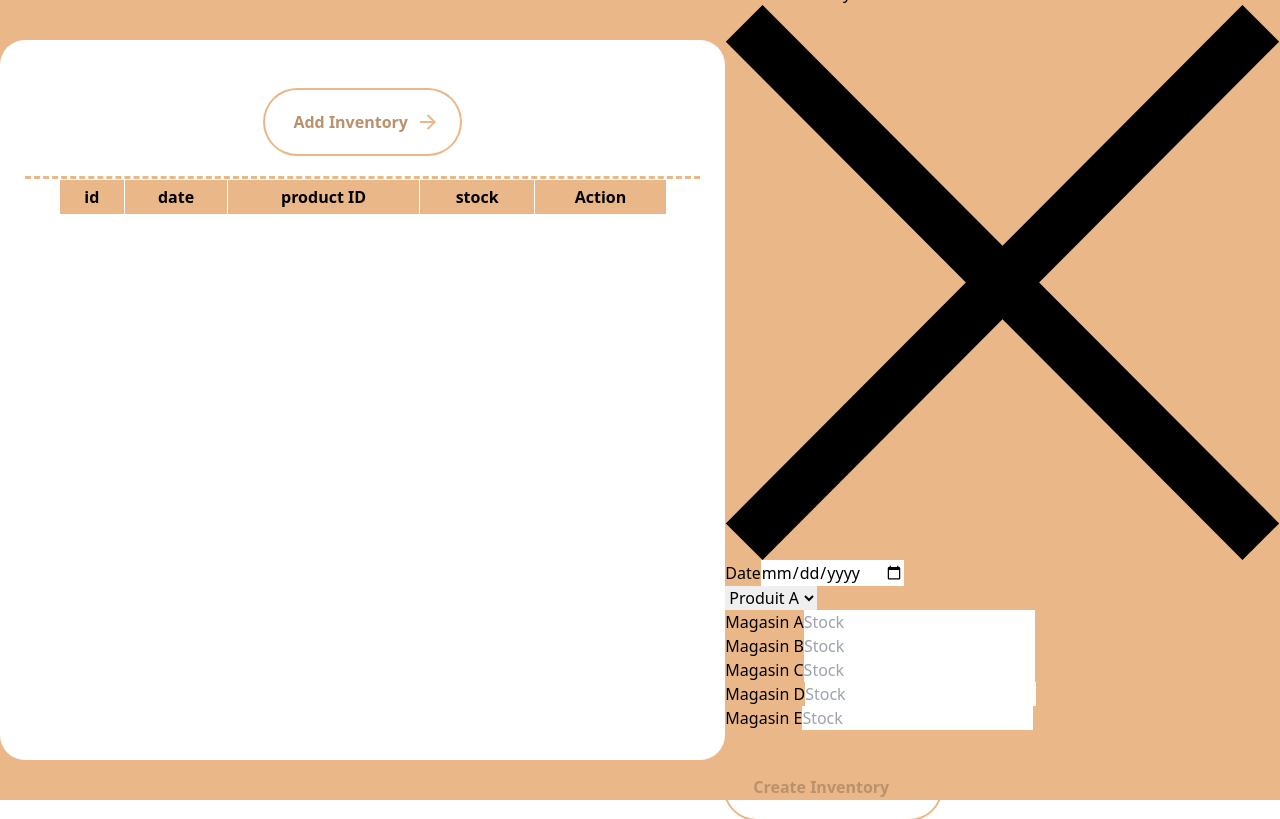
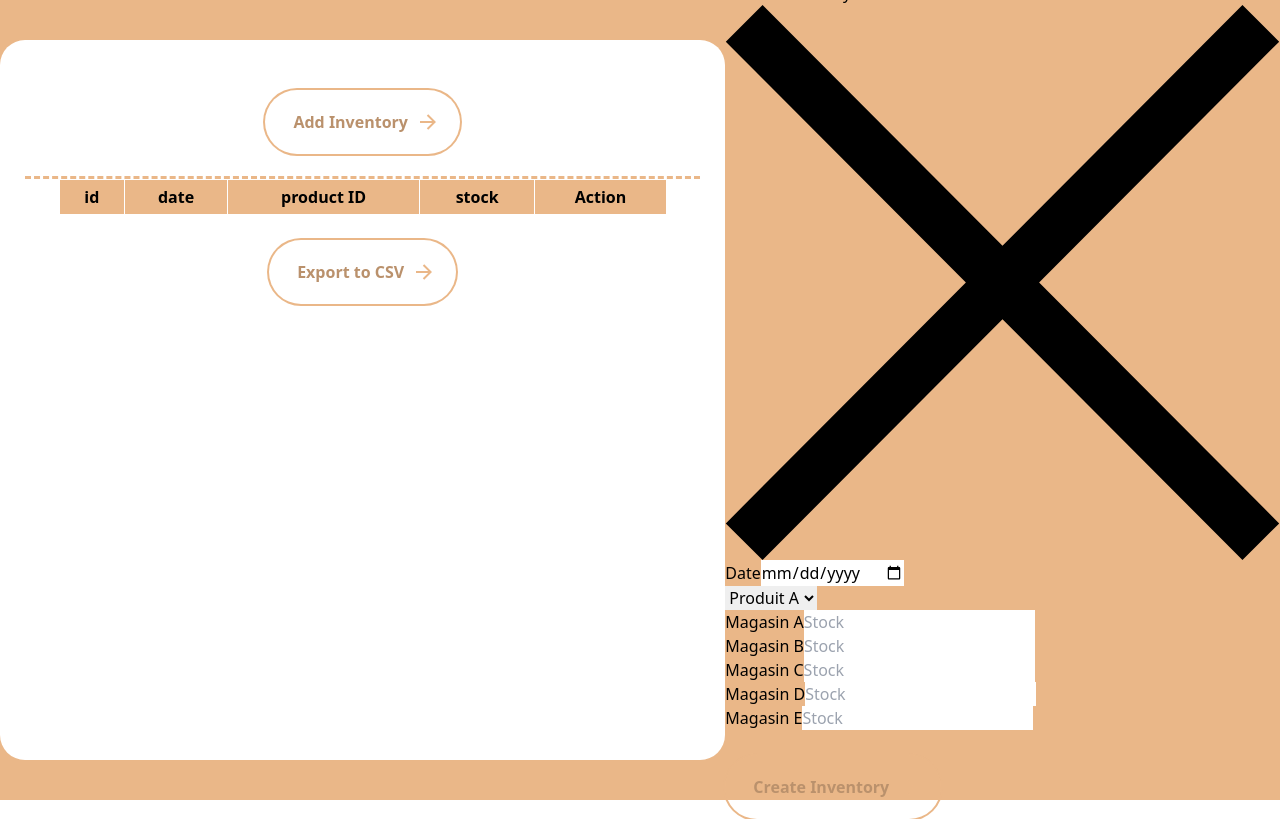
Before and after one commit to EssiJunior/evoSoftInventory, a React (Vite) app: page /inventory in a window 1280 px wide. Built offline with nearby package versions, Linux system fonts and the light colour scheme.

Commit message:
Export to csv functionality done

```diff
--- a/src/pages/Inventory.tsx
+++ b/src/pages/Inventory.tsx
@@ -37,6 +37,26 @@ const Inventory = () => {
     }
 
     console.table(values)
+
+    const exportToCSV = () => {
+        const table = document.getElementById('data');
+        const rows = Array.from(table.rows);
+        const csvContent = rows.map(row => {
+            const cells = Array.from(row.cells).map(cell => cell.textContent).join(',');
+            return cells;
+        }).join('\n');
+
+        // Créer un lien pour télécharger le fichier CSV
+        const blob = new Blob([csvContent], { type: 'text/csv;charset=utf-8;' });
+        const url = URL.createObjectURL(blob);
+        const a = document.createElement('a');
+        a.href = url;
+        a.download = 'data.csv';
+        document.body.appendChild(a);
+        a.click();
+        document.body.removeChild(a);
+    }
+
     return (
         <main className='inventory'>
             <section className="content">
@@ -45,7 +65,7 @@ const Inventory = () => {
                 <div className="table-container">
                     {
                         values ?
-                            <table className="inventory-list mt-7 ">
+                            <table className="inventory-list mt-7 " id='data'>
                                 <thead>
                                     <tr className='w-full'>
                                         <th>id</th>
@@ -72,6 +92,7 @@ const Inventory = () => {
                     }
 
                 </div>
+                <Button text='Export to CSV' onClick={() => exportToCSV()} />
             </section>
 
             <Modal isOpen={isOpen}>
```
